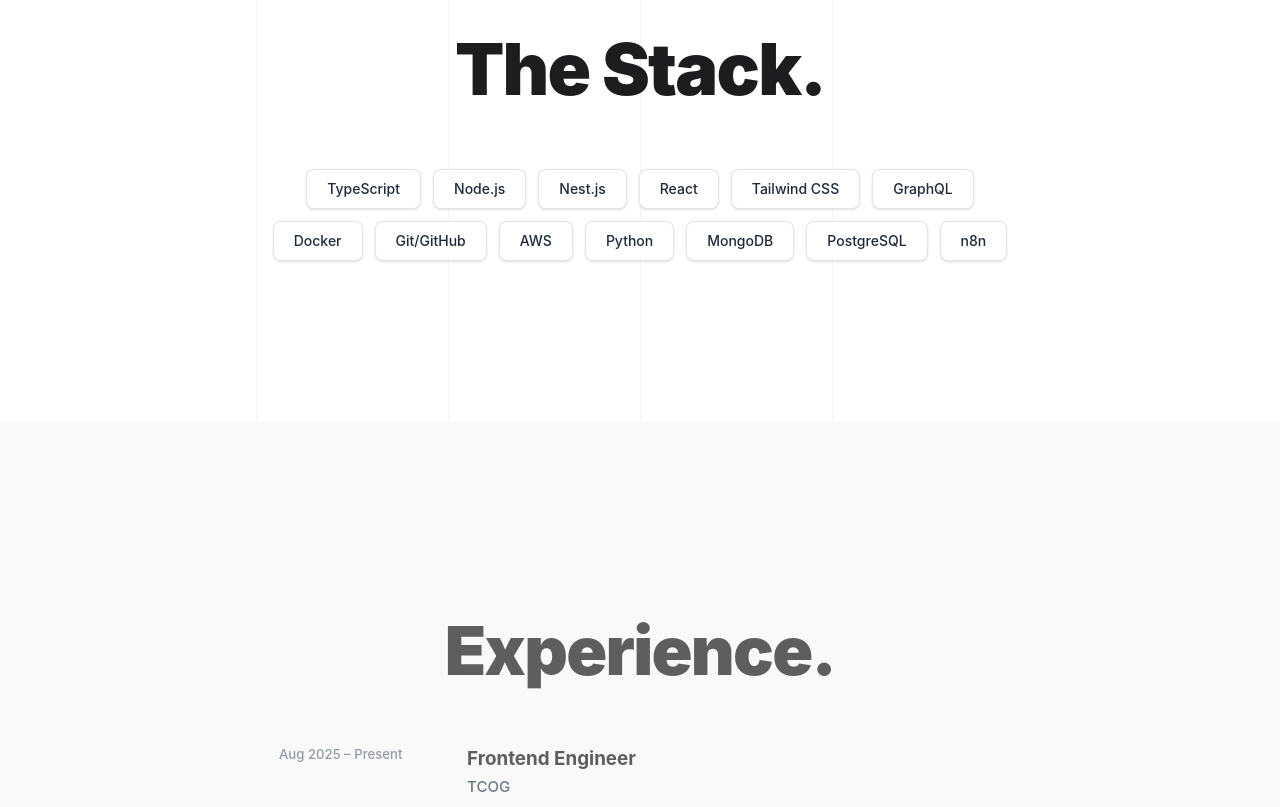
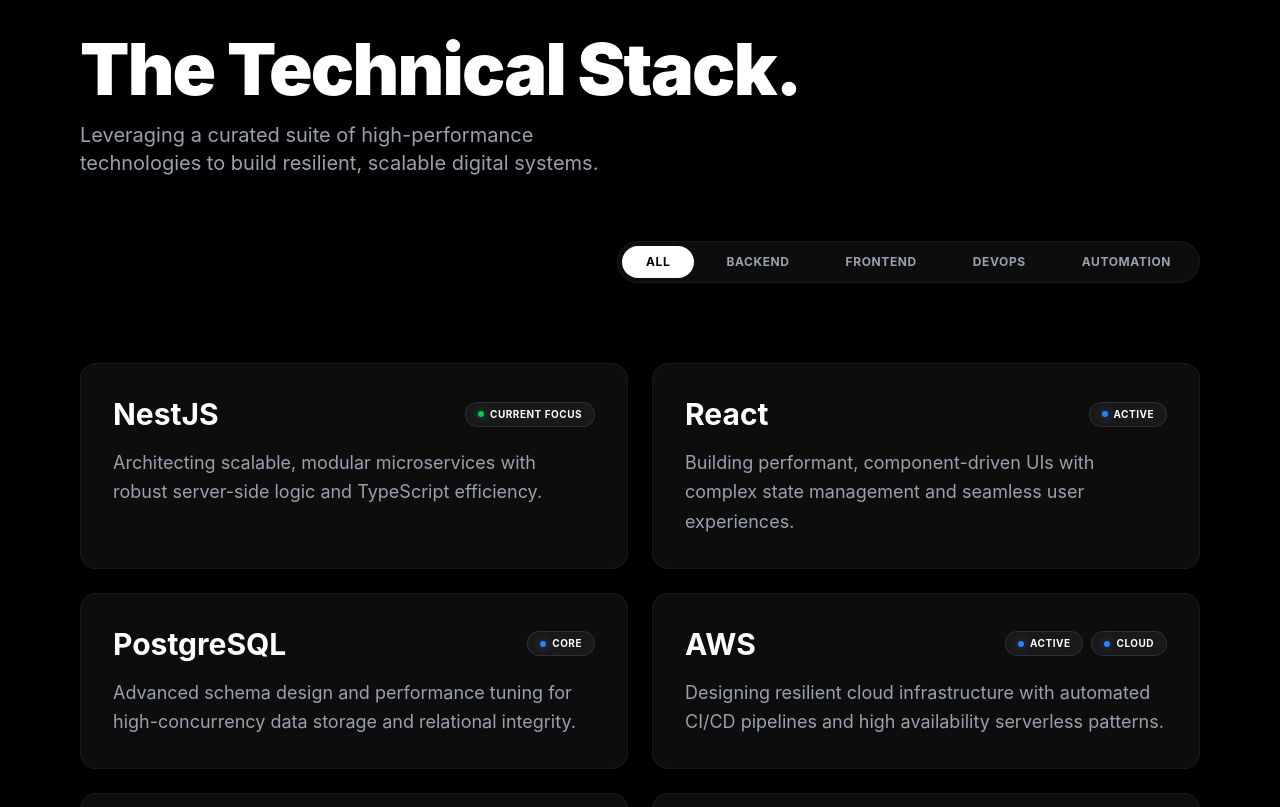
Before and after one commit to Anadudev/portfolio, a Next.js app: page / in a window 1280 px wide. Shown: the part 2120-2927 px from the top of the page. Built offline with nearby package versions, Linux system fonts and the light colour scheme; no server answers.

Commit message:
feat: introduce a new 'Technical Stack' section with filterable stack cards and associated data.

```diff
--- /dev/null
+++ b/src/app/components/Atoms/StackCard.tsx
@@ -0,0 +1,43 @@
+import React from "react";
+
+interface StackCardProps {
+  title: string;
+  description: string;
+  tags: string[];
+}
+
+const StackCard = ({ title, description, tags }: StackCardProps) => {
+  return (
+    <div className="group relative flex flex-col gap-4 rounded-2xl border border-white/5 bg-[#0D0D0E] p-8 transition-all hover:border-white/10 hover:bg-[#151516]">
+      <div className="flex items-center justify-between">
+        <h3 className="sf-display text-2xl font-bold text-white md:text-3xl">
+          {title}
+        </h3>
+        <div className="flex gap-2">
+          {tags.map((tag, idx) => (
+            <div
+              key={idx}
+              className="flex items-center gap-1.5 rounded-full border border-white/10 bg-white/5 px-3 py-1"
+            >
+              <div
+                className={`h-1.5 w-1.5 rounded-full ${
+                  tag === "CURRENT FOCUS"
+                    ? "bg-green-500 shadow-[0_0_8px_rgba(34,197,94,0.6)]"
+                    : "bg-blue-500 shadow-[0_0_8px_rgba(59,130,246,0.6)]"
+                }`}
+              />
+              <span className="text-[10px] font-bold uppercase tracking-wider text-white">
+                {tag}
+              </span>
+            </div>
+          ))}
+        </div>
+      </div>
+      <p className="text-base leading-relaxed text-gray-400 md:text-lg">
+        {description}
+      </p>
+    </div>
+  );
+};
+
+export default StackCard;
--- a/src/app/data/stack.ts
+++ b/src/app/data/stack.ts
@@ -1,41 +1,135 @@
-export const Stacks = [
+export type StackCategory =
+  | "BACKEND"
+  | "FRONTEND"
+  | "DEVOPS"
+  | "VERSION CONTROL"
+  | "AUTOMATION";
+
+export interface StackItem {
+  title: string;
+  description: string;
+  category: StackCategory;
+  tags: string[];
+}
+
+export const Stacks: StackItem[] = [
+  {
+    title: "NestJS",
+    description:
+      "Architecting scalable, modular microservices with robust server-side logic and TypeScript efficiency.",
+    category: "BACKEND",
+    tags: ["CURRENT FOCUS"],
+  },
+  {
+    title: "React",
+    description:
+      "Building performant, component-driven UIs with complex state management and seamless user experiences.",
+    category: "FRONTEND",
+    tags: ["ACTIVE"],
+  },
+  {
+    title: "PostgreSQL",
+    description:
+      "Advanced schema design and performance tuning for high-concurrency data storage and relational integrity.",
+    category: "BACKEND",
+    tags: ["CORE"],
+  },
+  {
+    title: "AWS",
+    description:
+      "Designing resilient cloud infrastructure with automated CI/CD pipelines and high availability serverless patterns.",
+    category: "DEVOPS",
+    tags: ["ACTIVE", "CLOUD"],
+  },
   {
     title: "TypeScript",
+    description:
+      "Developing type-safe, maintainable codebases with advanced patterns for enterprise-scale applications.",
+    category: "BACKEND",
+    tags: ["CORE"],
   },
   {
     title: "Node.js",
+    description:
+      "High-performance server-side development leveraging asynchronous patterns and extensive ecosystem.",
+    category: "BACKEND",
+    tags: ["CORE"],
   },
   {
-    title: "Nest.js",
+    title: "GraphQL",
+    description:
+      "Designing efficient, strongly-typed APIs that optimize data retrieval and improve developer experience.",
+    category: "BACKEND",
+    tags: ["API"],
   },
   {
-    title: "React",
+    title: "Docker",
+    description:
+      "Containerizing applications to ensure consistent environments and streamlined deployment workflows.",
+    category: "DEVOPS",
+    tags: ["INFRA"],
+  },
+  {
+    title: "Python",
+    description:
+      "Developing high-performance, scalable applications with a focus on backend development.",
+    category: "BACKEND",
+    tags: ["CORE"],
+  },
+  {
+    title: "RabbitMQ",
+    description:
+      "Architecting scalable, modular microservices with robust server-side logic and TypeScript efficiency.",
+    category: "BACKEND",
+    tags: ["CORE"],
+  },
+  {
+    title: "Redis",
+    description:
+      "Architecting scalable, modular microservices with robust server-side logic and TypeScript efficiency.",
+    category: "BACKEND",
+    tags: ["CURRENT FOCUS"],
+  },
+  {
+    title: "Kubernetes",
+    description:
+      "Architecting scalable, modular microservices with robust server-side logic and TypeScript efficiency.",
+    category: "DEVOPS",
+    tags: ["CURRENT FOCUS"],
   },
   {
     title: "Tailwind CSS",
-  },
-  {
-    title: "GraphQL",
-  },
-  {
-    title: "Docker",
-  },
-  {
-    title: "Git/GitHub",
-  },
-  {
-    title: "AWS",
-  },
-  {
-    title: "Python",
+    description:
+      "Crafting modern, responsive designs with utility-first CSS for rapid and consistent UI development.",
+    category: "FRONTEND",
+    tags: ["DESIGN"],
   },
   {
     title: "MongoDB",
+    description:
+      "Managing flexible, document-oriented data structures for high-velocity application requirements.",
+    category: "BACKEND",
+    tags: ["DATABASE"],
   },
   {
-    title: "PostgreSQL",
+    title: "N8N",
+    description:
+      "Automating workflows and integrating systems with a powerful, open-source automation platform.",
+    category: "AUTOMATION",
+    tags: ["CURRENT FOCUS"],
   },
   {
-    title: "n8n",
+    title: "Git",
+    description:
+      "Version control system for tracking changes in source code during software development.",
+    category: "VERSION CONTROL",
+    tags: ["CORE"],
+  },
+  {
+    title: "GitHub",
+    description:
+      "Web-based platform for version control and collaboration using Git.",
+    category: "VERSION CONTROL",
+    tags: ["CORE"],
   },
 ];
--- a/src/app/sections/StackSection.tsx
+++ b/src/app/sections/StackSection.tsx
@@ -1,21 +1,69 @@
-import React from "react";
-import { Stacks } from "../data/stack";
-import StackCapsule from "../components/Atoms/StackCapsule";
+"use client";
+import React, { useState } from "react";
+import { Stacks, StackCategory } from "../data/stack";
+import StackCard from "../components/Atoms/StackCard";
 import ScrollReveal from "@/components/ScrollReveal";
 
+const categories: (StackCategory | "ALL")[] = [
+  "ALL",
+  "BACKEND",
+  "FRONTEND",
+  "DEVOPS",
+  "AUTOMATION",
+];
+
 const StackSection = () => {
+  const [activeCategory, setActiveCategory] = useState<StackCategory | "ALL">(
+    "ALL",
+  );
+
+  const filteredStacks =
+    activeCategory === "ALL"
+      ? Stacks
+      : Stacks.filter((stack) => stack.category === activeCategory);
+
   return (
     <section
-      className="w-full items-center justify-center bg-background-light py-24 dark:bg-background-dark md:py-40"
+      className="w-full items-center justify-center bg-black py-24 md:py-40"
       id="stack"
     >
-      <ScrollReveal className="mx-auto flex max-w-4xl flex-col items-center gap-16 px-4">
-        <h2 className="sf-display text-center text-5xl font-black tracking-tight text-[#1D1D1F] dark:text-[#F5F5F7] md:text-7xl">
-          The Stack.
-        </h2>
-        <div className="flex max-w-3xl flex-wrap justify-center gap-3">
-          {Stacks.map((stack, index) => (
-            <StackCapsule key={index} title={stack.title} />
+      <ScrollReveal className="mx-auto flex max-w-6xl flex-col items-center gap-16 px-4">
+        <div className="flex w-full flex-col items-start gap-4">
+          <h2 className="sf-display text-left text-5xl font-black tracking-tight text-white md:text-7xl">
+            The Technical Stack.
+          </h2>
+          <p className="max-w-xl text-left text-lg text-gray-400 md:text-xl">
+            Leveraging a curated suite of high-performance technologies to build
+            resilient, scalable digital systems.
+          </p>
+        </div>
+
+        <div className="flex w-full justify-start overflow-x-auto pb-4 md:justify-end">
+          <div className="flex gap-2 rounded-full border border-white/5 bg-white/5 p-1">
+            {categories.map((cat) => (
+              <button
+                key={cat}
+                onClick={() => setActiveCategory(cat)}
+                className={`rounded-full px-6 py-2 text-xs font-bold uppercase tracking-wider transition-all cursor-pointer ${
+                  activeCategory === cat
+                    ? "bg-white text-black"
+                    : "text-gray-400 hover:text-white"
+                }`}
+              >
+                {cat}
+              </button>
+            ))}
+          </div>
+        </div>
+
+        <div className="grid w-full grid-cols-1 gap-6 md:grid-cols-2">
+          {filteredStacks.map((stack, index) => (
+            <StackCard
+              key={stack.title}
+              title={stack.title}
+              description={stack.description}
+              tags={stack.tags}
+            />
           ))}
         </div>
       </ScrollReveal>
```
